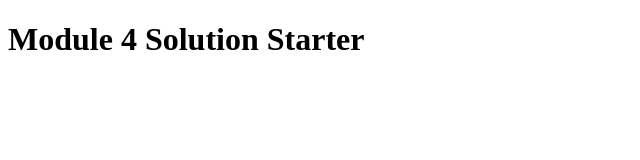
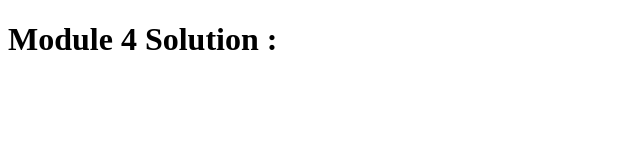
Before and after one commit to mustafalada36/module4-solution, a plain HTML site: page index.html in a window 1280 px wide. Shown: the whole page, without its empty margins (0-640 px from the left). Drawn offline with Linux system fonts and the light colour scheme.

Commit message:
Update index.html

```diff
--- a/index.html
+++ b/index.html
@@ -12,6 +12,6 @@
 
 </head>
 <body>
-  <h1>Module 4 Solution Starter</h1>
+  <h1> Module 4 Solution :</h1>
 </body>
 </html>
```
